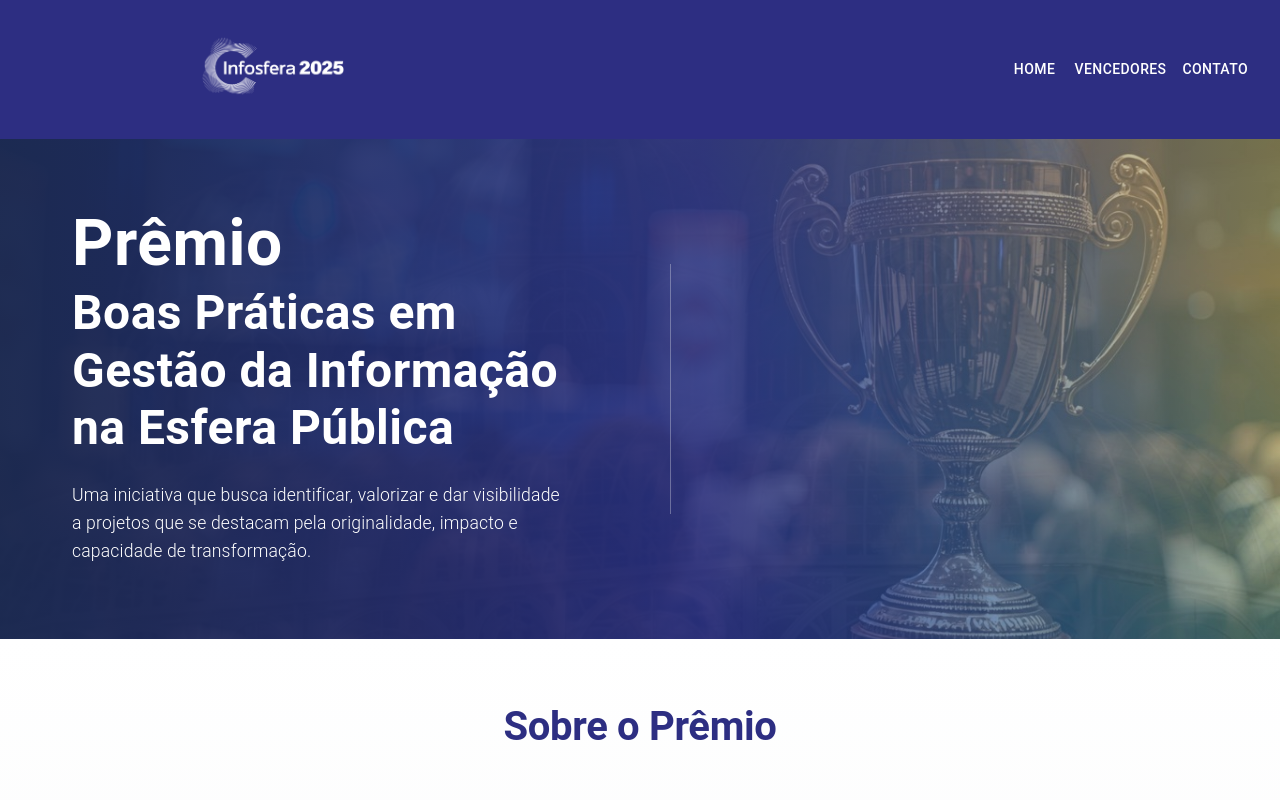
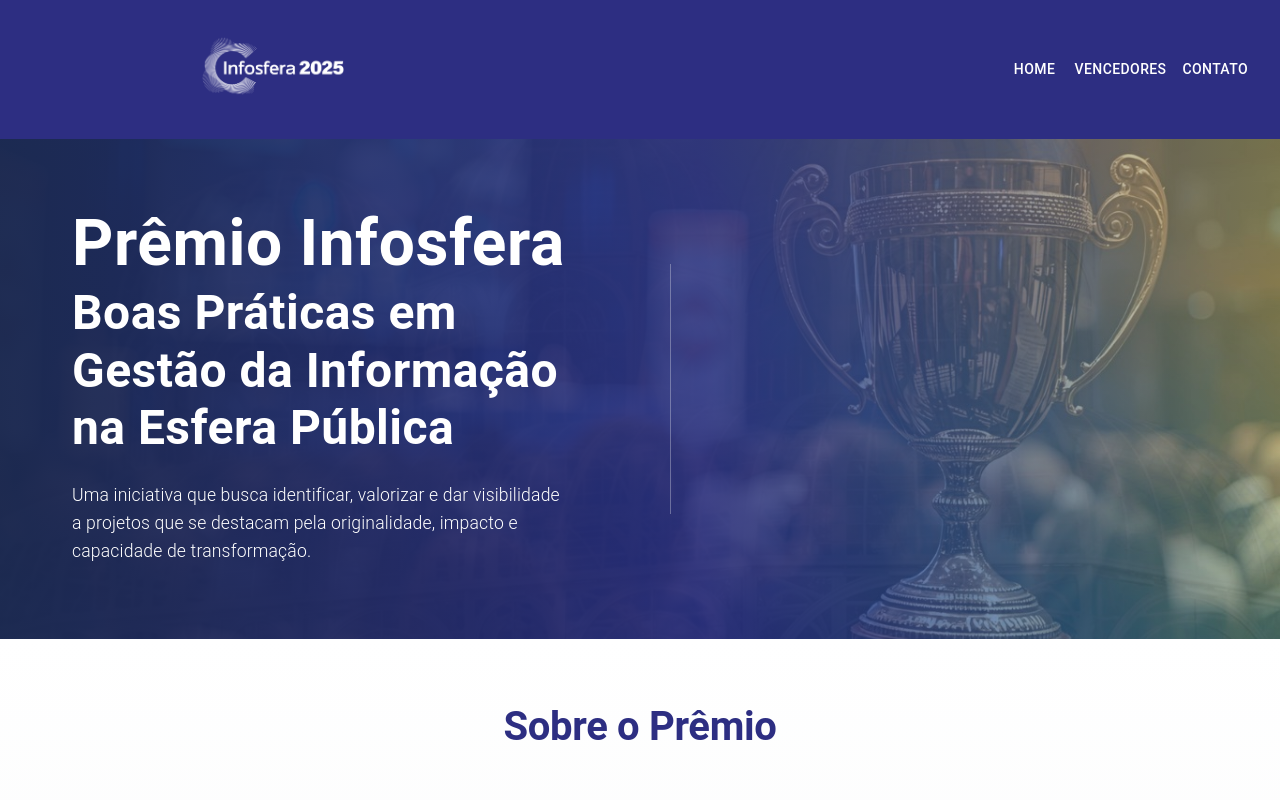
Before and after one commit to gg-gustavo/infosfera-rewards, a React (Vite) app: page / in a window 1280 px wide. Shown: the top 800 px of the page. Built offline with nearby package versions, Linux system fonts and the light colour scheme.

Commit message:
update: tittle /home

```diff
--- a/src/pages/Home/index.jsx
+++ b/src/pages/Home/index.jsx
@@ -85,7 +85,7 @@ const Home = () => {
           <Box className={styles.heroContent}>
             <Box className={styles.heroTextBlock}>
               <Typography className={styles.heroTitlePart1}>
-                Prêmio
+                Prêmio Infosfera
               </Typography>
               <Typography className={styles.heroTitlePart2}>
                 Boas Práticas em Gestão da Informação na Esfera Pública
```
